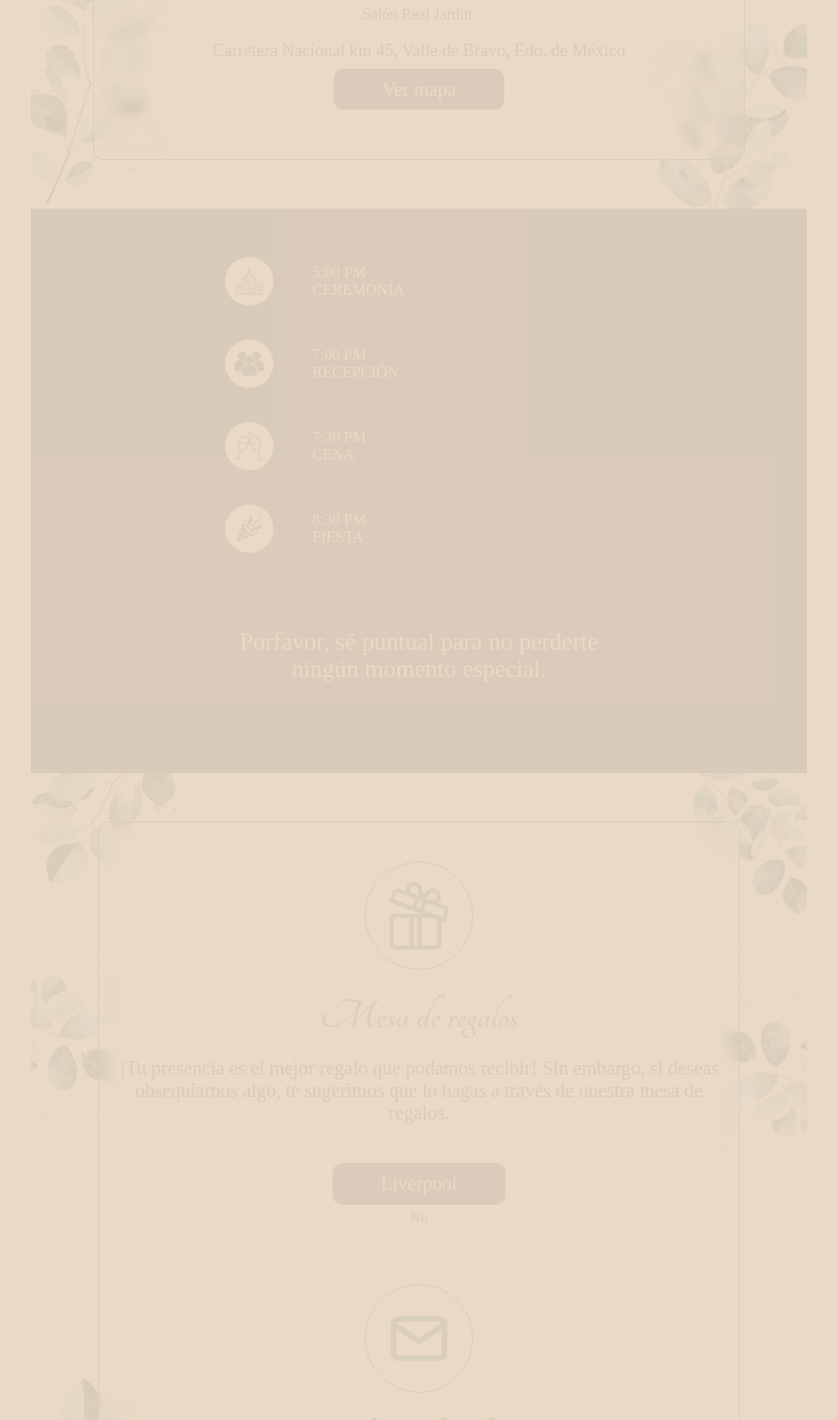
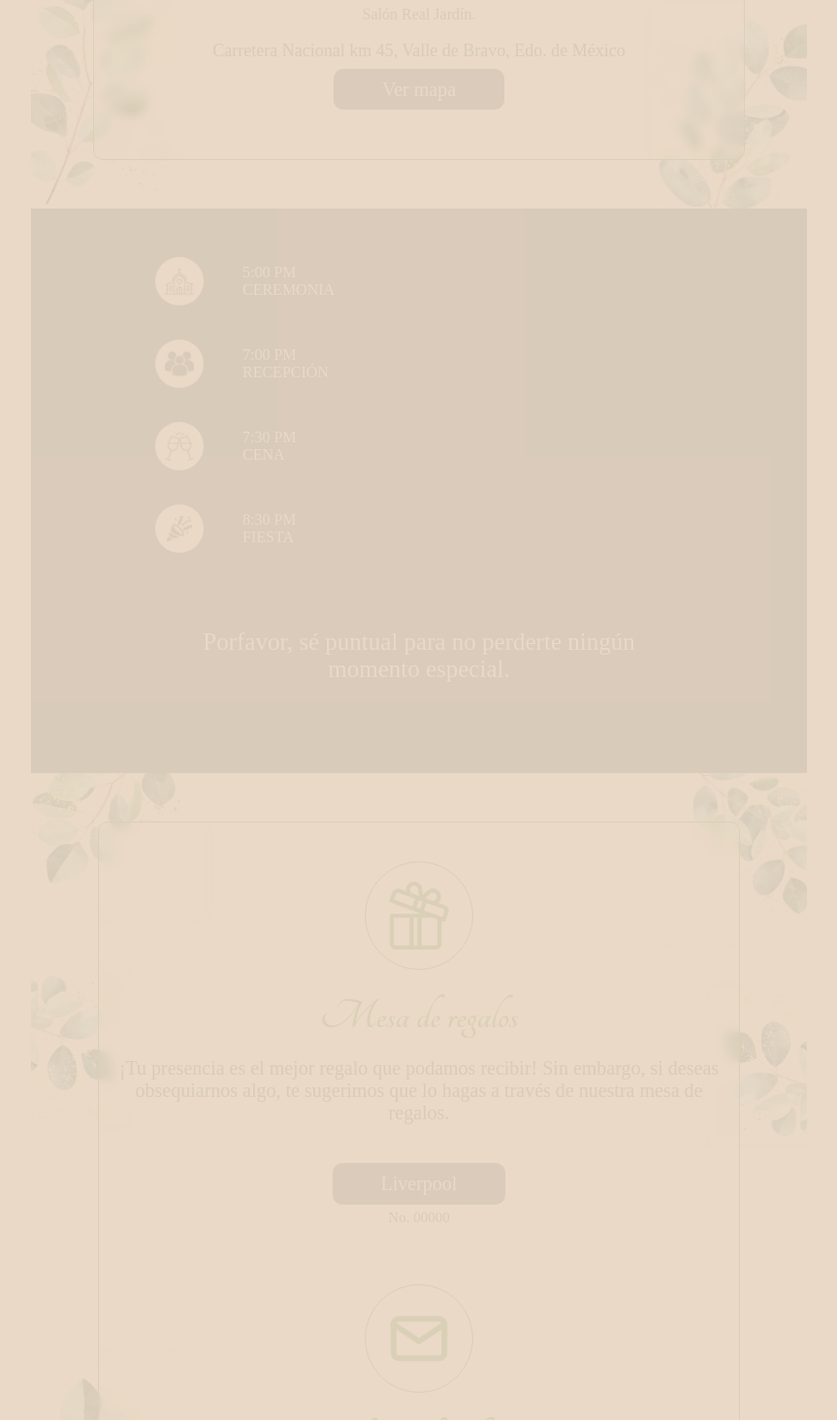
Before and after one commit to AmorYParejas/Isabella-Fernando, a plain HTML site: page index.html in a window 1280 px wide. Shown: the part 3005-4469 px from the top of the page at 97% size, without its empty margins (208-1071 px from the left). Drawn offline with Linux system fonts and the light colour scheme; a web font is replaced by a local one.

Commit message:
correcciones

```diff
--- a/index.html
+++ b/index.html
@@ -188,7 +188,7 @@
                     <h2>Mesa de regalos</h2>
                     <p>¡Tu presencia es el mejor regalo que podamos recibir! Sin embargo, si deseas obsequiarnos algo, te sugerimos que lo hagas a través de nuestra mesa de regalos.</p>
                     <a href="https://mesaderegalos.liverpool.com.mx/milistaderegalos/51562246" target="_blank">Liverpool</a>
-                    <span>No</span>
+                    <span>No. 00000</span>
                 </div>
                 <div>
                     <div class="gift-box">
--- a/style.css
+++ b/style.css
@@ -343,7 +343,7 @@ h1{
 }
 
 .itinerario{
-    width: 50%;
+    width: 68%;
     margin: 0 auto;
     display: flex;
     flex-direction: column;
```
